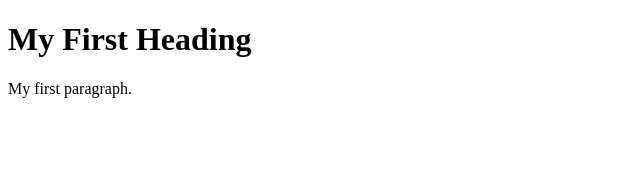
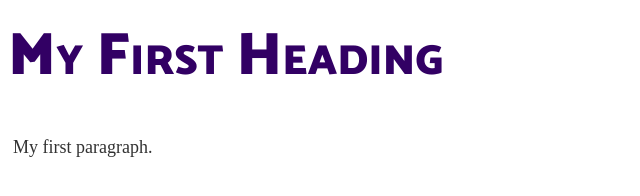
Before and after one commit to sfeirs/sfeirs.github.io, a plain HTML site: page index.html in a window 1280 px wide. Shown: the whole page, without its empty margins (0-640 px from the left). Drawn offline with Linux system fonts and the light colour scheme.

Commit message:
Update index.html

```diff
--- a/index.html
+++ b/index.html
@@ -18,6 +18,7 @@ if you find that useful -->
 
 <head>
     <title>Page Title</title>
+    <link rel="stylesheet" href="Example2.css">
 </head>
 
 <!-- The body contains thigs you see -->
```
